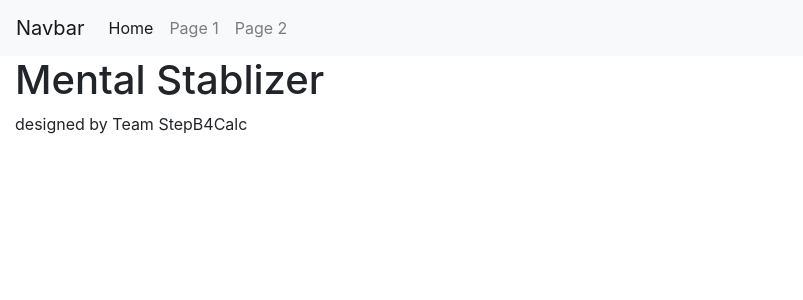
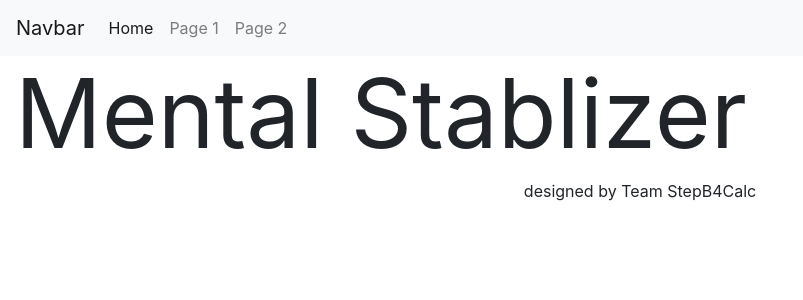
Before and after one commit to achuthanmukundan00/deltaHacks2020-StepBeforeCalc, an Angular app in the folder deltaMH/: page /home in a window 1280 px wide. Shown: the top 300 px of the page, without its empty margins (0-803 px from the left). Built offline with nearby package versions, Linux system fonts and the light colour scheme.

Commit message:
"Keep changing styles"

```diff
--- a/deltaMH/src/app/pages/home/home.component.html
+++ b/deltaMH/src/app/pages/home/home.component.html
@@ -1,4 +1,4 @@
 <div class="container-fluid">
-  <h1>Mental Stablizer</h1>
-  <p>designed by Team StepB4Calc</p>
+  <h1 class = "display-1"><strong>Mental Stablizer</strong></h1>
+  <p class = "text-center">designed by Team StepB4Calc</p>
 </div>
```
